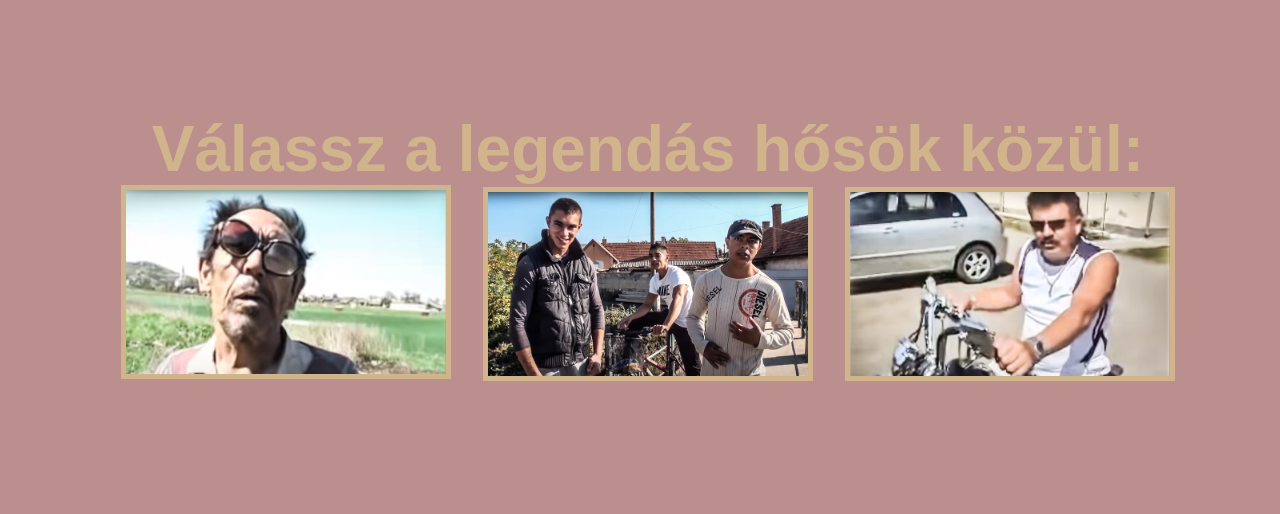
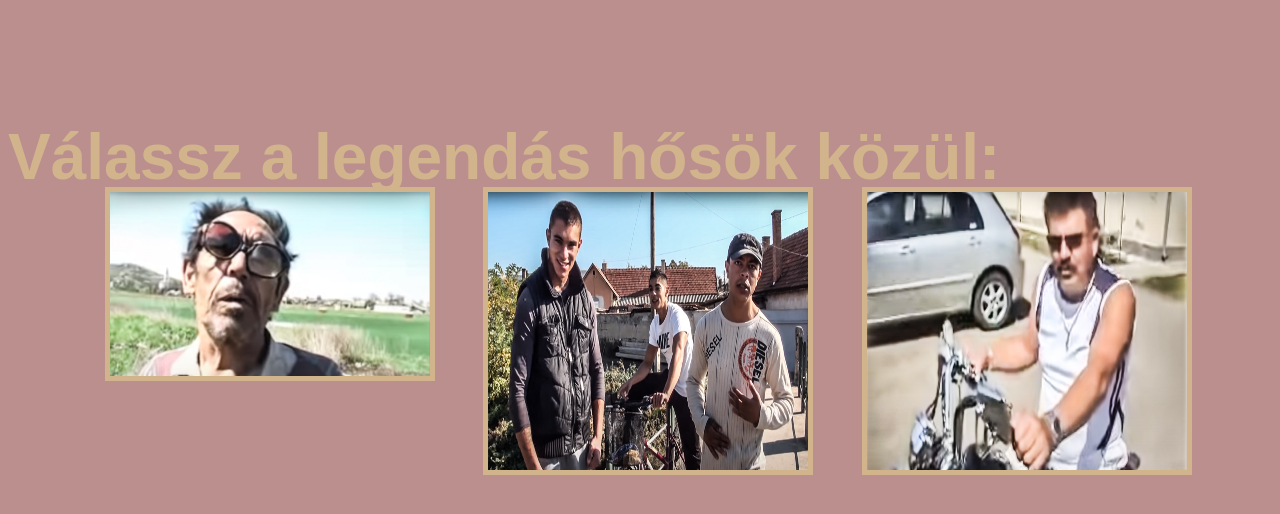
Before and after one commit to Dejavu333/legendasok, a plain HTML site: page index.html in a window 1280 px wide. Drawn offline with Linux system fonts and the light colour scheme.

Commit message:
Update menü.css

```diff
--- a/menü.css
+++ b/menü.css
@@ -11,11 +11,11 @@ body {
 main {
     width: 90%;
     height: 20rem;
-
     margin: auto;
     display: flex;
-    justify-content: center;
-    align-items: center;
+    justify-content: space-evenly;
+    flex-wrap: wrap;
+
 
 }
 
@@ -36,6 +36,7 @@ img:hover {
 
 
 .főmenü {
+    display: inline-block;
     font-size: 4rem;
     font-family: fantasy;
     color: tan;
```
